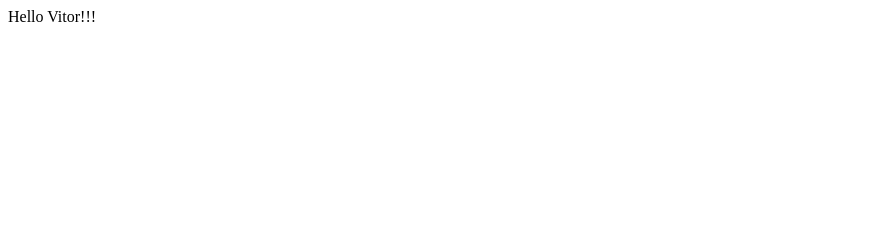
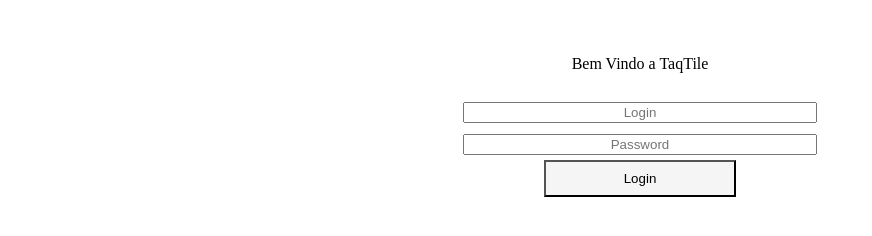
Before and after one commit to Vitorhpx/Onboard-Taqtile, a Gatsby site: page / in a window 1280 px wide. Shown: the whole page, without its empty margins (0-872 px from the left). Built offline with nearby package versions, Linux system fonts and the light colour scheme; Gatsby itself is replaced by a stand-in of ours.

Commit message:
Basic Login Screen

```diff
--- a/package.json
+++ b/package.json
@@ -15,6 +15,7 @@
   "dependencies": {
     "gatsby": "^2.4.2",
     "gatsby-plugin-typescript": "^2.0.13",
+    "material-ui": "^0.20.2",
     "react": "^16.8.6",
     "react-dom": "^16.8.6",
     "typescript": "^3.4.5"
--- /dev/null
+++ b/src/containers/Login.tsx
@@ -0,0 +1,35 @@
+import * as React from 'react';
+import * as ReactDom from 'react-dom'
+import TextField from 'material-ui/TextField';
+
+
+class LoginButton extends React.Component{
+    render(){
+        return(
+            <button type = {this.props.type} className = {"LoginButton"}>{this.props.text}</button>
+        );
+    }
+}
+
+class Form extends React.Component{
+    render(){
+        return(
+            <input type={this.props.type} className = {"Form"} placeholder={this.props.placeholder} />
+        );
+    }
+}
+export class Login extends React.Component{
+
+    render(){
+        return(
+            <div class ="Login">
+            <h1>Bem Vindo a TaqTile</h1>
+            <form method="post">
+              <Form type="text" placeholder="Login"/>
+              <Form type="password" name="p" placeholder="Password"/>
+              <LoginButton type = {"submit"} text = {"Login"}/>
+              </form>
+          </div>
+        );
+    }
+}
--- a/src/pages/index.tsx
+++ b/src/pages/index.tsx
@@ -1,4 +1,9 @@
 import React from 'react';
 import {Hello}  from '../components/Hello';
+import { Login } from '../containers/Login';
+import "../styles/styles.css";
 
-export default () => <Hello name="Vitor" enthusiasmLevel={3} />;
+export default () =>
+                <div className = {"root"}>
+                    <Login/>
+                </div>;
--- /dev/null
+++ b/src/styles/styles.css
@@ -0,0 +1,54 @@
+/*Just Resets */
+
+html, body, div, span, applet, object, iframe,
+h1, h2, h3, h4, h5, h6, p, blockquote, pre,
+a, abbr, acronym, address, big, cite, code,
+del, dfn, em, img, ins, kbd, q, s, samp,
+small, strike, strong, sub, sup, tt, var,
+b, u, i, center,
+dl, dt, dd, ol, ul, li,
+fieldset, form, label, legend,
+table, caption, tbody, tfoot, thead, tr, th, td,
+article, aside, canvas, details, embed,
+figure, figcaption, footer, header, hgroup,
+menu, nav, output, ruby, section, summary,
+time, mark, audio, video {
+	margin: 0;
+	padding: 0;
+	border: 0;
+	font-size: 100%;
+	font: inherit;
+	vertical-align: baseline;
+}
+
+.root{
+    text-align: center;
+}
+
+h1{
+    padding: 1rem;
+}
+
+.Login{
+    float: center;
+    margin: 0 auto;
+    display: flex;
+    flex-wrap: wrap;
+    justify-content: center;
+    align-items: baseline;
+    text-align: center;
+    width: 30%;
+    padding: 2rem;
+    line-height: 2rem;
+}
+
+.Form{
+    text-align: center;
+    width: 90%;
+}
+
+.LoginButton {
+    background-color: rgb(245, 245, 245);
+    width: 50%;
+    height: 2.3rem;
+}
```
Also changed, not shown: 1 other file.
